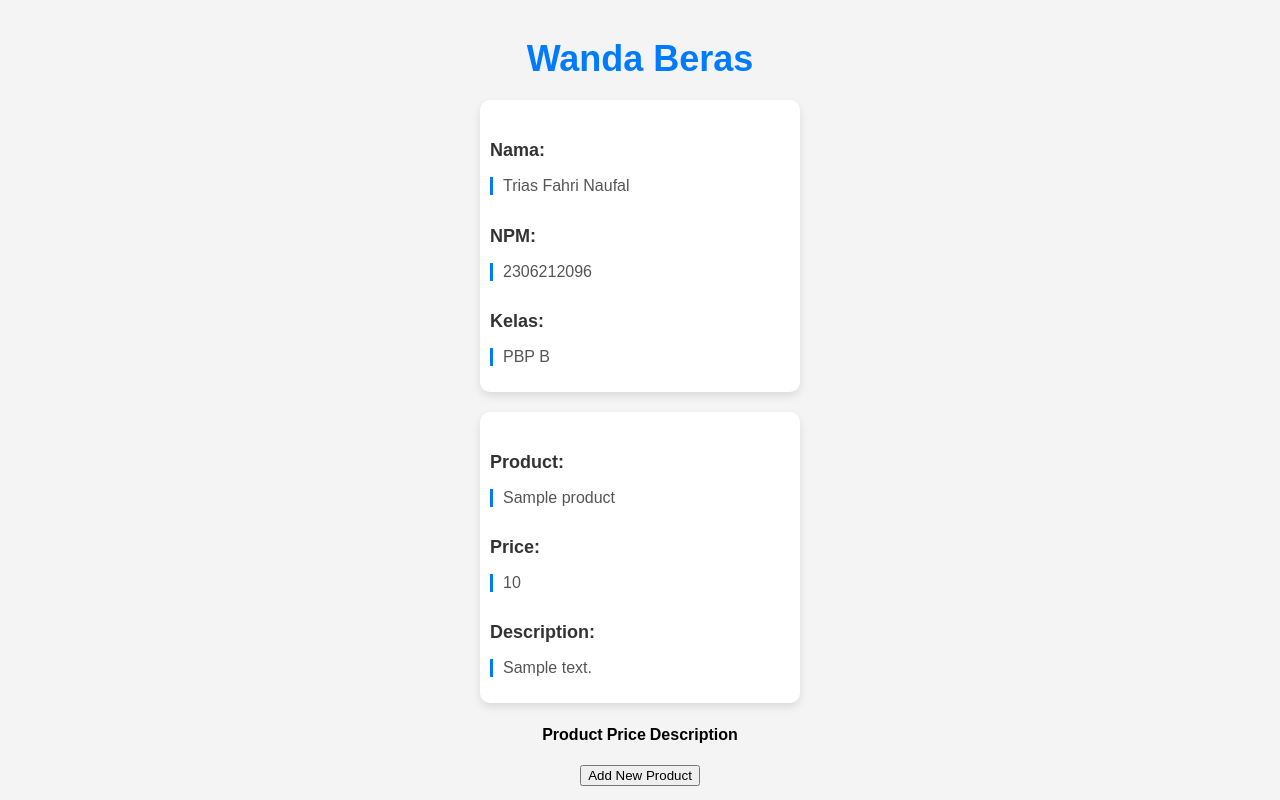
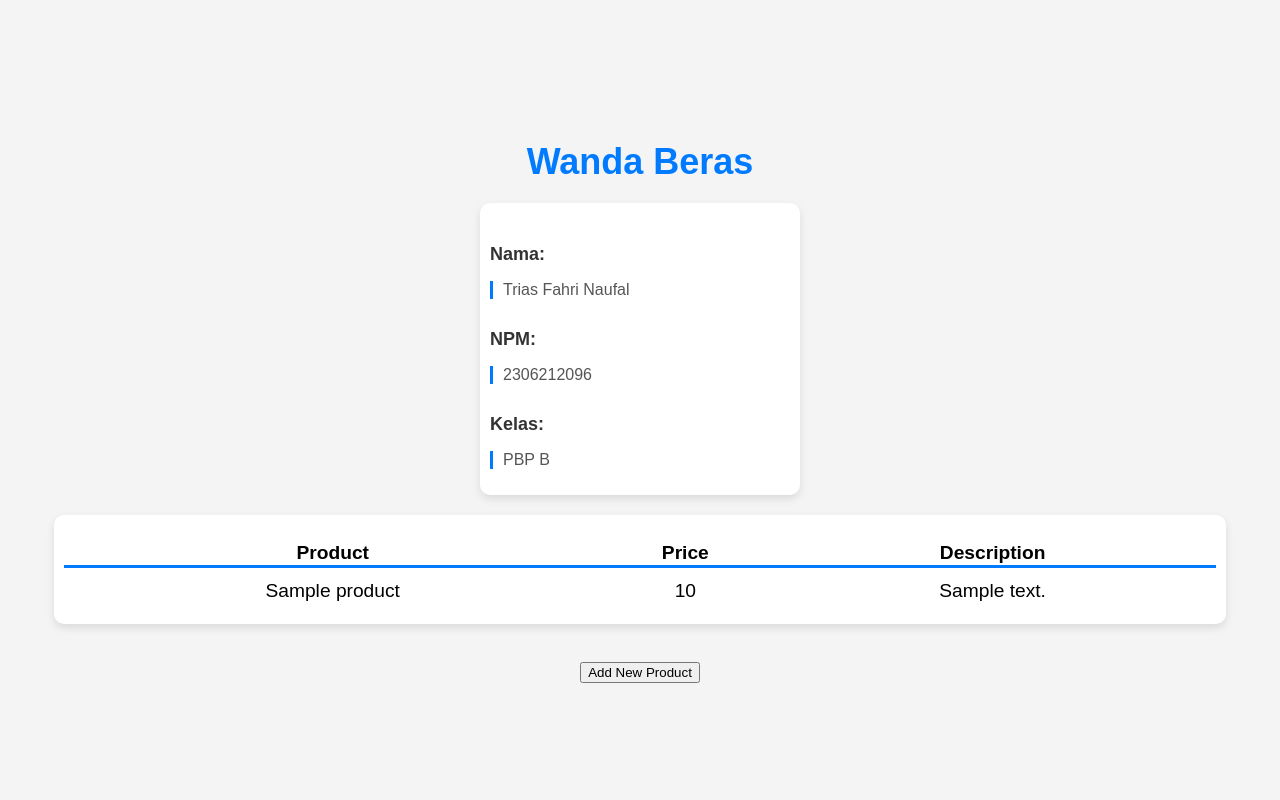
Before and after one commit to fahriui23/e-commerce-pbp, a Django app: page / in a window 1280 px wide. Run offline with Django 5.2, Linux system fonts and the light colour scheme; tables that the repository leaves empty hold one stand-in row (values such as "Sample post"); lists and menus that the app fills with data are empty.

Commit message:
css on main page

```diff
--- a/main/templates/main.html
+++ b/main/templates/main.html
@@ -46,8 +46,70 @@
             color: #555;
             padding-left: 10px;
             border-left: 3px solid #007BFF;
+
+        }
+        table {
+            width: 100%;
+            border-collapse: collapse;
+            border-radius: 10px;
+            background-color: #fff;
+            border: 1px solid #transparent;
+            margin: 0 auto;
+            opacity: ;
+            font-size: 1.2em;
+            font-family: Arial;
         }
 
+        .table-container {
+            background-color: #fff;
+            padding: 10px;
+            border-radius: 10px;
+            box-shadow: 0 4px 8px rgba(0, 0, 0, 0.1);
+            text-align: center;
+            justify-content: center;
+            width: 90%;
+            margin-bottom: 20px;
+        }
+        table thead tr {
+            border-bottom: 3px solid #007BFF;
+            background-color: #;
+            color: #;
+            text-align: center;
+            font-weight: bold;
+            border-radius: 10px;
+            radius: 10px;
+
+        }
+        table td {
+            background-color: #transparent;
+            padding: 12px 15px;
+            border-radius: 10px;
+            radius: 10px;
+        }
+
+        table tbody tr {
+            border-bottom: 1px solid #transparent;
+            border-radius: 10px;
+            radius: 10px;
+        }
+
+        table tbody tr:nth-of-type(even) {
+            background-color: #transparent;
+            border-radius: 10px;
+            radius: 10px;
+        }
+
+        table tbody tr:last-of-type {
+            border-bottom: 2px solid #transparent;
+            border-radius: 10px;
+            radius: 10px;
+        }
+
+        table tbody tr:hover {
+            background-color: #transparent;
+            border-radius: 10px;
+            radius: 10px;
+        }
     </style>
 
 </head>
@@ -74,32 +136,30 @@
 {% if not products %}
 <p>Belum ada barang di Wanda Beras, coba cek toko sebelah.</p>
 {% else %}
+<div class="table-container">
     <table>
+        <thead>
             <tr>
                 <th>Product</th>
                 <th>Price</th>
                 <th>Description</th>
             </tr>
-
+        </thead>
+        <tbody>
             {% for product in products %}
-
-    <div class="info-container">
-        <div class="info-item">
-            <h5>Product: </h5>
-            <p>{{ product.name }}</p>
-        </div>
-        <div class="info-item">
-            <h5>Price: </h5>
-            <p>{{product.price}}</p>
-        </div>
-        <div class="info-item">
-            <h5>Description: </h5>
-            <p>{{ product.description }}</p>
-        </div>
+            <tr>
+                <p>
+                    <td>{{ product.name }}</td>
+                    <td>{{ product.price }}</td>
+                    <td>{{ product.description }}</td>
+                </p>
+            </tr>
+            {% endfor %}
+        </tbody>
+    </table>
 </div>
 
-    {% endfor %}
-    </table>
+
     {% endif %}
 
     <br />
--- a/main/urls.py
+++ b/main/urls.py
@@ -1,5 +1,5 @@
 from django.urls import path
-from main.views import show_main, create_product, show_xml, show_json
+from main.views import show_main, create_product, show_xml, show_json, show_xml_by_id, show_json_by_id
 
 app_name = 'main'
 
@@ -8,4 +8,6 @@
     path('create-product', create_product, name='create_product'),
     path('xml/', show_xml, name='show_xml'),
     path('json/', show_json, name='show_json'),
+    path('xml/<str:id>', show_xml_by_id, name='show_xml_by_id'),
+    path('json/<str:id>', show_json_by_id, name='show_json_by_id'),
 ]
--- a/main/views.py
+++ b/main/views.py
@@ -35,3 +35,11 @@
 def show_json(request):
     data = Product.objects.all()
     return HttpResponse(serializers.serialize("json", data), content_type="application/json")
+
+def show_xml_by_id(request, id):
+    data = Product.objects.filter(pk=id)
+    return HttpResponse(serializers.serialize("xml", data), content_type="application/xml")
+
+def show_json_by_id(request, id):
+    data = Product.objects.filter(pk=id)
+    return HttpResponse(serializers.serialize("json", data), content_type="application/json")
```
Lines whose indentation alone changed are shown as unchanged.
